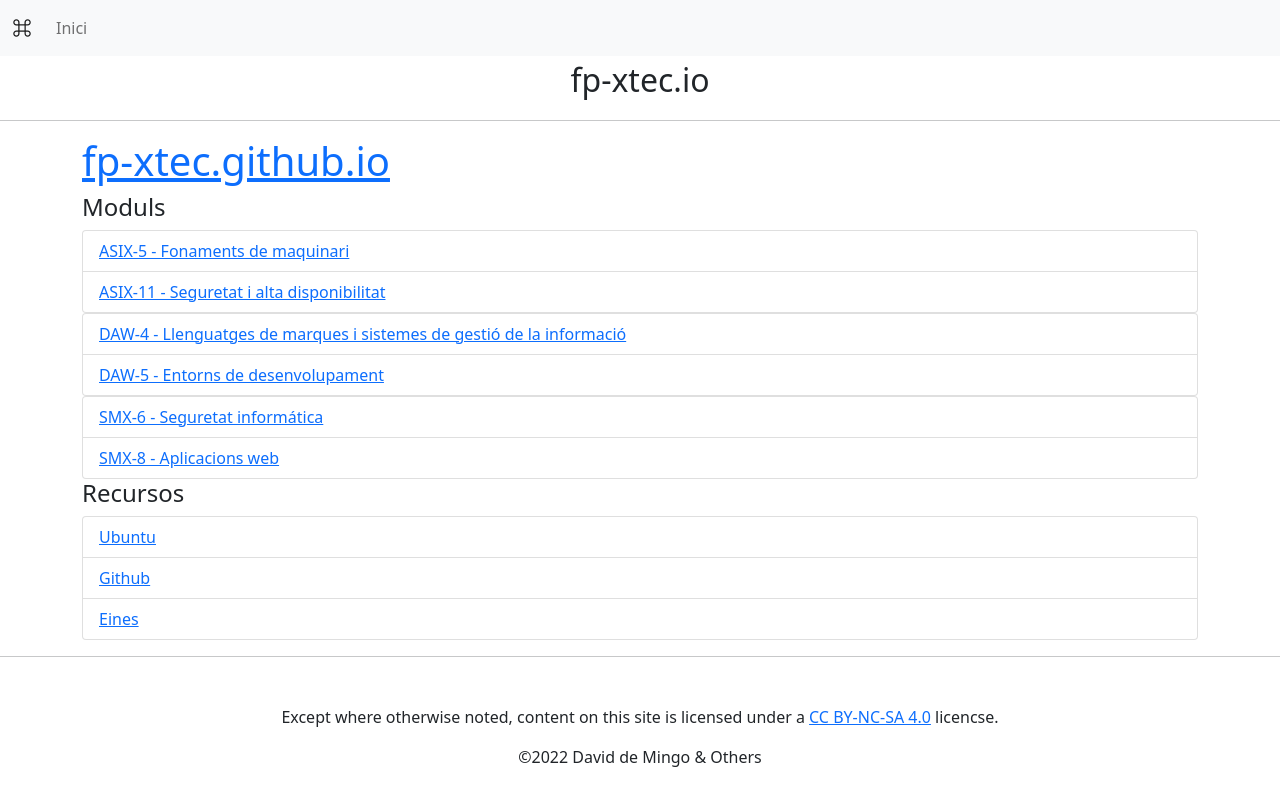
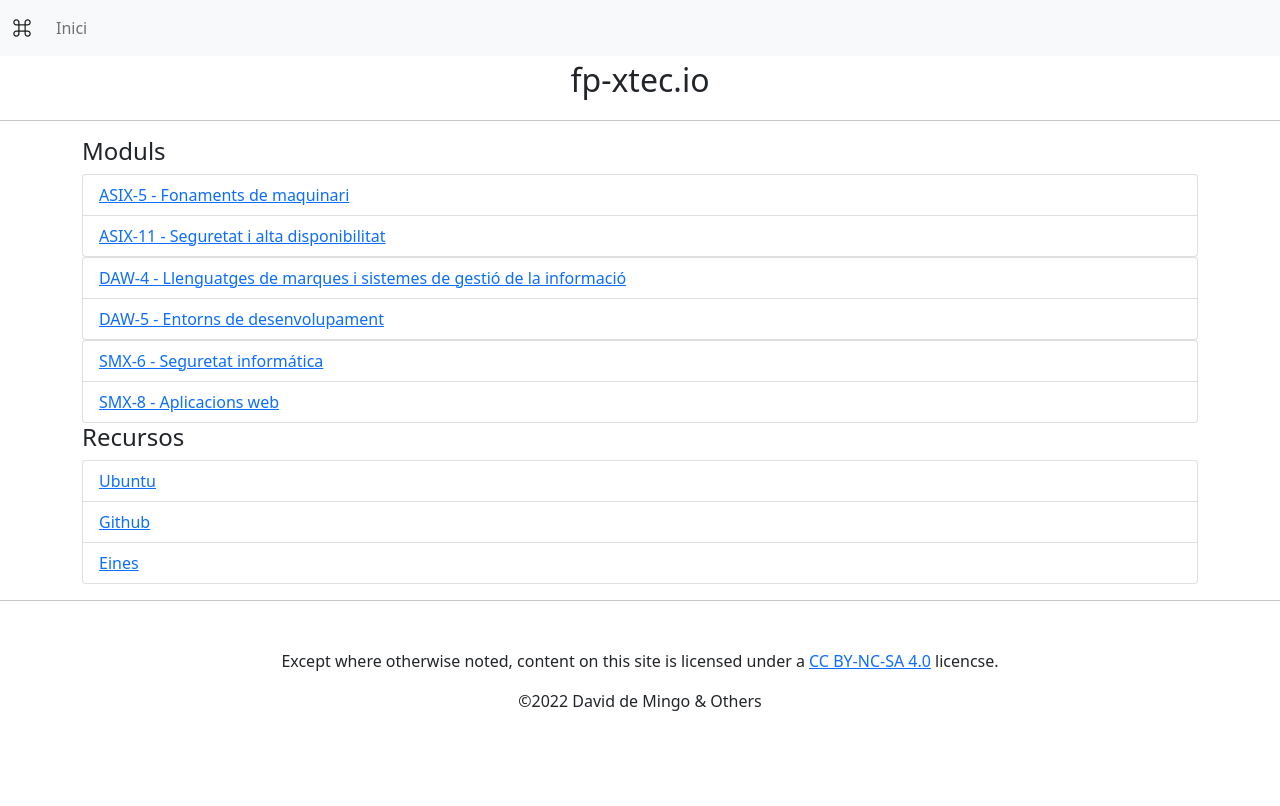
Before and after one commit to xtec-dev/xtec-dev.github.io, a Jekyll site: the page built from index.md, in a window 1280 px wide. Shown: the top 806 px of the page. Built offline with Jekyll 4.4.1, drawn with Linux system fonts in a browser that asks for light colours; nearby versions of some CDN libraries; our own code applies the rules of GitHub Pages for plain Markdown files.

Commit message:
removed old url from index

```diff
--- a/index.md
+++ b/index.md
@@ -1,8 +1,6 @@
 ---
 title: fp-xtec.io
 ---
-
-<h1><a href="https://fp-xtec.github.io/">fp-xtec.github.io</a></h1>
 
 <h4>Moduls</h4>
 
```
